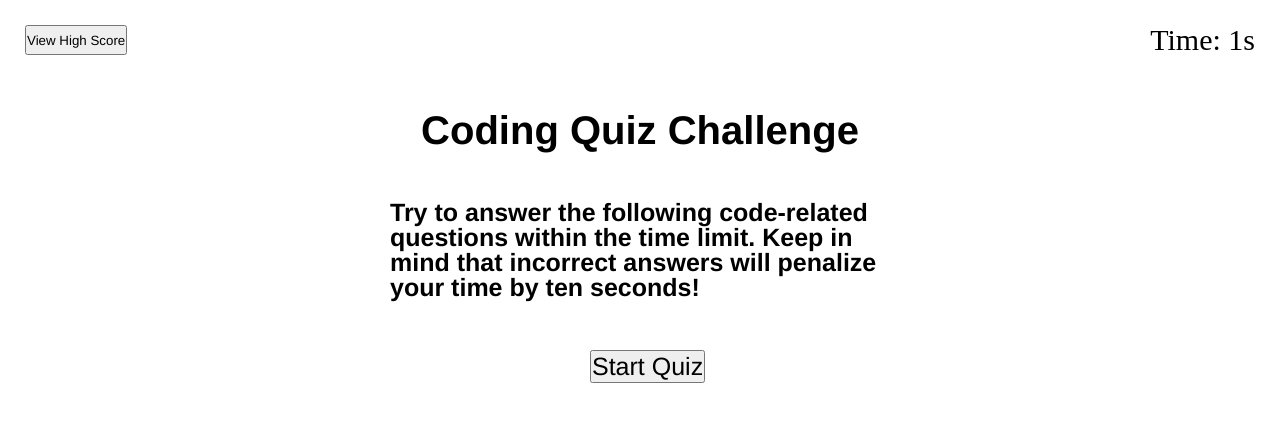
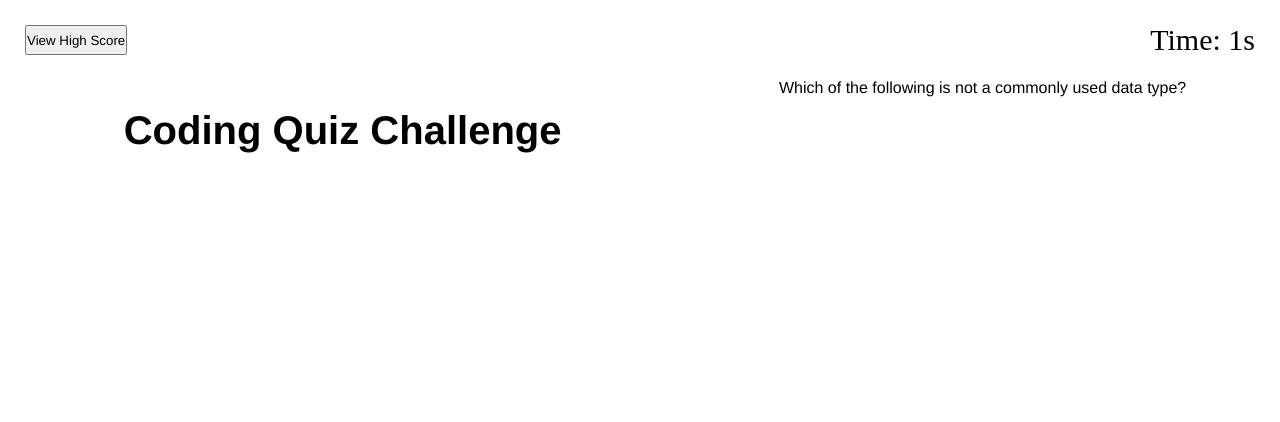
Before and after one commit to LHWOOD/CodingQuiz-WebAPIs, a plain HTML site: page index.html in a window 1280 px wide. Both pictures are taken after a click on the button "Start Quiz". Drawn offline with Linux system fonts and the light colour scheme.

Commit message:
updated the startGame function to hide the into content when start clicked

```diff
--- a/Assets/css/style.css
+++ b/Assets/css/style.css
@@ -37,3 +37,7 @@ header {
 
   margin-left: 250px;
 }
+
+.hide {
+  display: none;
+}
--- a/Assets/js/script.js
+++ b/Assets/js/script.js
@@ -30,8 +30,9 @@ var startButton = document.querySelector("#start");
 var timer = document.querySelector("#timer");
 var timeLeft = 3;
 var main = document.querySelector("main");
-var quizContent;
-
+var startQuiz = document.querySelector("#startquiz");
+var questionEl = document.getElementById("questions");
+// var quizQuestion = document.getElementById("#question");
 //starts the timer when button clicked
 function countdown() {
   var timeInterval = setInterval(function () {
@@ -45,13 +46,24 @@ function countdown() {
 
 startButton.addEventListener("click", function () {
   countdown();
-  // startGame();
+  startGame();
+  getQuestions();
 });
 
-//after button pressed, firts question appears
-// function startGame() {
-//   main.textContent("style", "display: hidden");
-// }
+//after button pressed
+function startGame() {
+  console.log("here");
+  startquiz.setAttribute("class", "hide");
+  startButton.setAttribute("class", "hide");
+  questionEl.removeAttribute("class");
+}
+//firts question appears
+
+function getQuestions() {
+  var quizQuestion = document.getElementById("question");
+  quizQuestion.textContent = questions[0].question;
+  console.log(quizQuestion);
+}
 
 // for(var i = 0; i < questions.length; i++) {
 //     var nextQuestion =
--- a/index.html
+++ b/index.html
@@ -17,13 +17,17 @@
     <main class="main">
       <div>
         <h1>Coding Quiz Challenge</h1>
-        <p>
+        <p id="startquiz">
           Try to answer the following code-related questions within the time
           limit. Keep in mind that incorrect answers will penalize your time by
           ten seconds!
         </p>
         <button id="start">Start Quiz</button>
       </div>
+      <div id="questions" class="hide">
+        <h2 id="question"></h2>
+        <div id="choices" class="choices"></div>
+      </div>
     </main>
     <script src="Assets/js/script.js"></script>
   </body>
```
